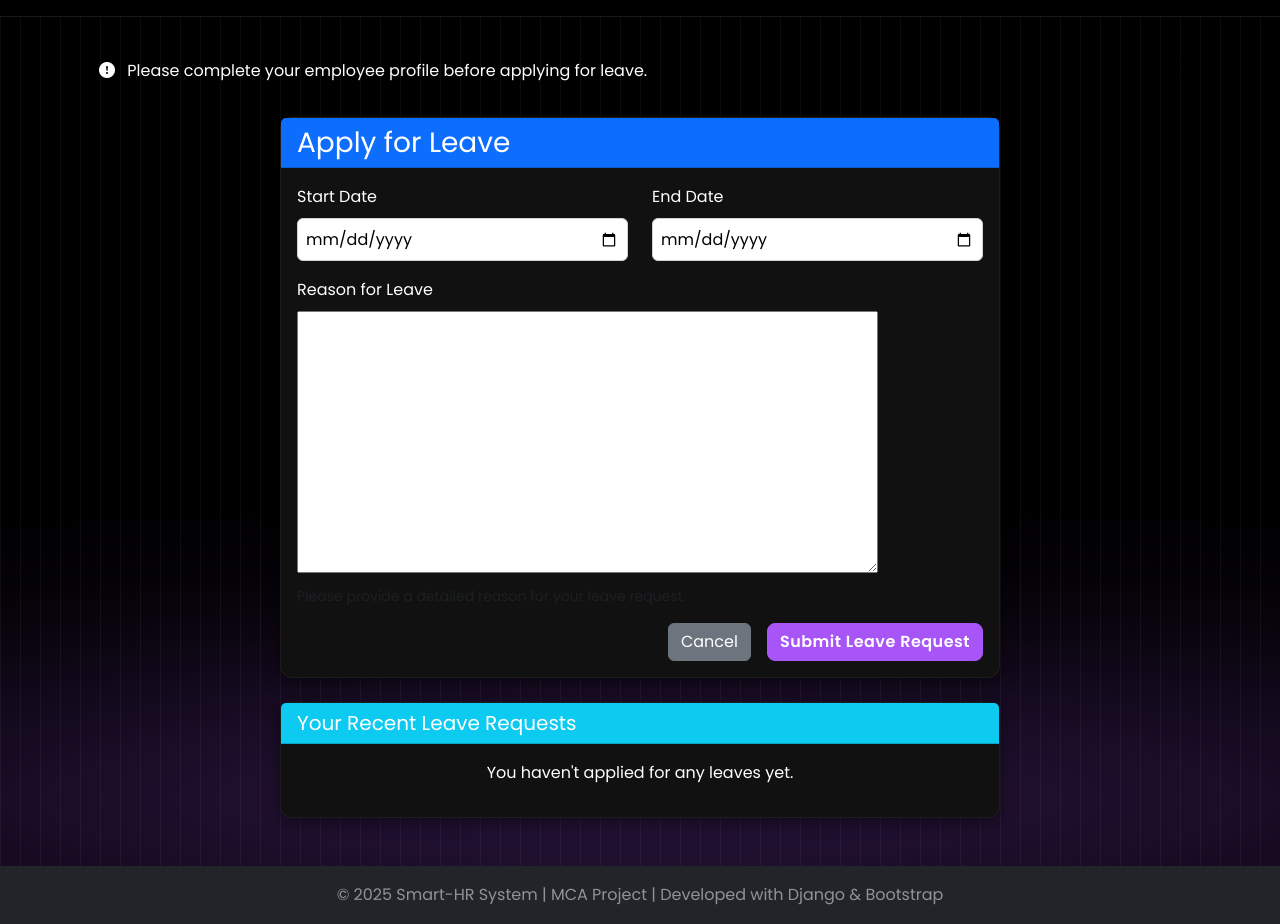
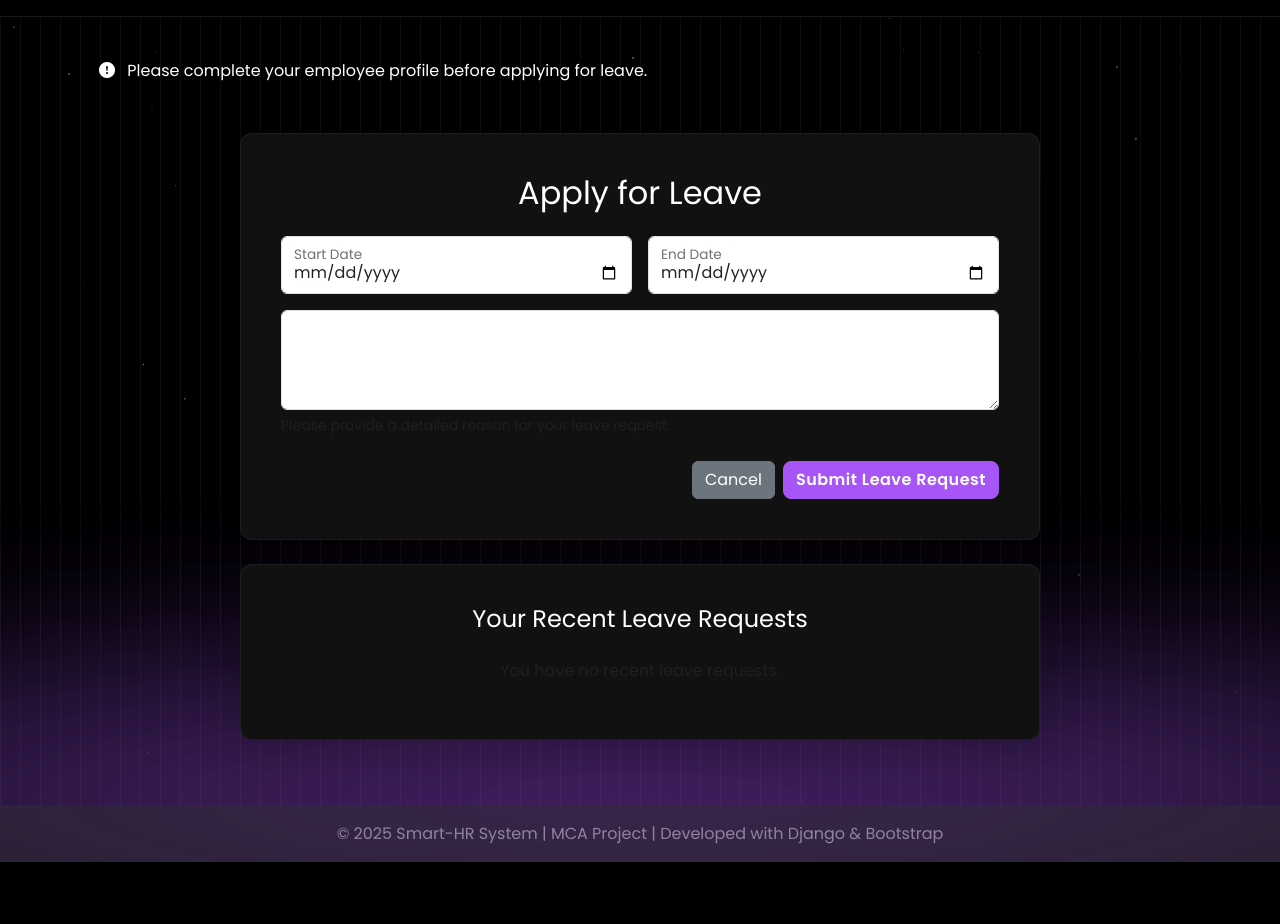
Before and after one commit to anandhu-das/smart-hr-system, a Django app: page /apply-leave/ in a window 1280 px wide. After the commit the page ends 862 px from the top, so only its background shows below. Run offline with Django 5.2, Linux system fonts and the light colour scheme; the visitor is signed in with stand-in values (Sample User, id 1); data that the repository does not hold is empty.

Commit message:
finished home page and employee page features

```diff
--- a/templates/hr_app/apply_leave.html
+++ b/templates/hr_app/apply_leave.html
@@ -1,60 +1,50 @@
 {% extends 'hr_app/base.html' %}
+{% load static %}
 
 {% block content %}
-<div class="container">
-    <div class="row justify-content-center">
-        <div class="col-md-8">
-            <div class="card">
-                <div class="card-header bg-primary text-white">
-                    <h3 class="card-title mb-0">Apply for Leave</h3>
-                </div>
+<div class="glowing-arc-bottom"></div>
+
+<div class="container d-flex flex-column justify-content-center align-items-center" style="min-height: 80vh;">
+    <div class="card p-4 shadow-lg mb-4" style="max-width: 800px; width: 100%;">
         <div class="card-body">
+            <h2 class="card-title text-center text-white mb-4">Apply for Leave</h2>
             <form method="post">
                 {% csrf_token %}
-
-                        <div class="row mb-3">
+                <div class="row g-3">
                     <div class="col-md-6">
-                                <label for="{{ form.start_date.id_for_label }}" class="form-label">Start Date</label>
-                                {{ form.start_date }}
-                                {% if form.start_date.errors %}
-                                    <div class="text-danger">{{ form.start_date.errors }}</div>
-                                {% endif %}
+                        <div class="form-floating">
+                            <input type="date" class="form-control" id="id_start_date" name="start_date" placeholder="Start Date">
+                            <label for="id_start_date">Start Date</label>
+                        </div>
                     </div>
                     <div class="col-md-6">
-                                <label for="{{ form.end_date.id_for_label }}" class="form-label">End Date</label>
-                                {{ form.end_date }}
-                                {% if form.end_date.errors %}
-                                    <div class="text-danger">{{ form.end_date.errors }}</div>
-                                {% endif %}
+                        <div class="form-floating">
+                            <input type="date" class="form-control" id="id_end_date" name="end_date" placeholder="End Date">
+                            <label for="id_end_date">End Date</label>
                         </div>
                     </div>
-
-                        <div class="mb-3">
-                            <label for="{{ form.reason.id_for_label }}" class="form-label">Reason for Leave</label>
-                            {{ form.reason }}
-                            {% if form.reason.errors %}
-                                <div class="text-danger">{{ form.reason.errors }}</div>
-                            {% endif %}
-                            <div class="form-text">Please provide a detailed reason for your leave request.</div>
                 </div>
-
-                        <div class="d-grid gap-2 d-md-flex justify-content-md-end">
-                            <a href="{% url 'employee_dashboard' %}" class="btn btn-secondary me-md-2">Cancel</a>
+                <div class="mt-3">
+                    <div class="form-floating">
+                        <textarea class="form-control" placeholder="" id="id_reason" name="reason" style="height: 100px;"></textarea>
+                        <label for="id_reason">Reason for Leave</label>
+                    </div>
+                    <div class="form-text text-muted">Please provide a detailed reason for your leave request.</div>
+                </div>
+                <div class="d-flex justify-content-end mt-4">
+                    <a href="{% url 'employee_dashboard' %}" class="btn btn-secondary me-2">Cancel</a>
                     <button type="submit" class="btn btn-primary">Submit Leave Request</button>
                 </div>
             </form>
         </div>
     </div>
 
-            <!-- Leave History Quick Preview -->
-            <div class="card mt-4">
-                <div class="card-header bg-info text-white">
-                    <h5 class="card-title mb-0">Your Recent Leave Requests</h5>
-                </div>
+    <div class="card p-4 shadow-lg" style="max-width: 800px; width: 100%;">
         <div class="card-body">
+            <h4 class="card-title text-center text-white mb-4">Your Recent Leave Requests</h4>
             {% if leave_requests %}
             <div class="table-responsive">
-                        <table class="table table-sm">
+                <table class="table table-striped table-dark">
                     <thead>
                         <tr>
                             <th>Period</th>
@@ -63,10 +53,10 @@
                         </tr>
                     </thead>
                     <tbody>
-                                {% for leave in leave_requests|slice:":3" %}
+                        {% for leave in leave_requests %}
                         <tr>
                             <td>{{ leave.start_date|date:"M d" }} - {{ leave.end_date|date:"M d" }}</td>
-                                    <td>{{ leave.reason|truncatewords:3 }}</td>
+                            <td>{{ leave.reason|truncatewords:5 }}</td>
                             <td>
                                 <span class="badge
                                     {% if leave.status == 'Approved' %}bg-success
@@ -80,41 +70,22 @@
                     </tbody>
                 </table>
             </div>
-                    <div class="text-center">
-                        <a href="{% url 'leave_history' %}" class="btn btn-outline-info btn-sm">View Full History</a>
+            <div class="text-center mt-3">
+                <a href="{% url 'leave_history' %}" class="btn btn-outline-primary">View Full History</a>
             </div>
             {% else %}
-                    <p class="text-center">You haven't applied for any leaves yet.</p>
+            <p class="text-center text-muted">You have no recent leave requests.</p>
             {% endif %}
         </div>
     </div>
 </div>
-    </div>
-</div>
-
-<style>
-    /* Custom styling for date inputs */
-    input[type="date"] {
-        padding: 0.5rem;
-        border: 1px solid #ced4da;
-        border-radius: 0.375rem;
-        width: 100%;
-    }
-
-    textarea {
-        min-height: 100px;
-        resize: vertical;
-    }
-</style>
 
 <script>
-    // Set minimum date to today for date inputs
     document.addEventListener('DOMContentLoaded', function() {
         const today = new Date().toISOString().split('T')[0];
         document.getElementById('id_start_date').min = today;
         document.getElementById('id_end_date').min = today;
 
-        // Auto-set end date to start date if empty
         const startDateField = document.getElementById('id_start_date');
         const endDateField = document.getElementById('id_end_date');
 
--- a/templates/hr_app/base.html
+++ b/templates/hr_app/base.html
@@ -30,8 +30,6 @@
             min-height: 100vh;
             position: relative;
             overflow-x: hidden;
-
-    /* Subtle vertical lines in the background */
             background-image: linear-gradient(to right, rgba(255, 255, 255, 0.05) 1px, transparent 1px);
             background-size: 20px 100%;
         }
@@ -51,6 +49,12 @@
             color: var(--text-white);
             border-radius: 12px;
             box-shadow: 0 4px 15px rgba(0,0,0,0.5);
+            transition: transform 0.3s ease-in-out, box-shadow 0.3s ease-in-out;
+        }
+
+        .card:hover {
+            transform: translateY(-5px);
+            box-shadow: 0 10px 20px rgba(0,0,0,0.4);
         }
 
         /* Button styling with bold purple */
@@ -80,7 +84,7 @@
             box-shadow: 0 4px 15px rgba(168, 85, 247, 0.4);
         }
 
-        /* New CSS for the glowing arc at the bottom */
+        /* Animated background and shape */
         .glowing-arc-bottom {
             position: fixed;
             bottom: -200px;
@@ -102,7 +106,31 @@
             100% { transform: scaleX(2.5) scaleY(1); opacity: 0.7; }
         }
 
-        /* Ensure content is above the background effects */
+        /* Particles CSS */
+        .starfield {
+            position: fixed;
+            top: 0;
+            left: 0;
+            width: 100%;
+            height: 100%;
+            z-index: -2;
+            pointer-events: none;
+        }
+
+        .starfield span {
+            position: absolute;
+            background: #fff;
+            border-radius: 50%;
+            animation: animate-star 10s linear infinite;
+            opacity: 0;
+        }
+
+        @keyframes animate-star {
+            0% { transform: scale(0); opacity: 0; }
+            50% { opacity: 1; }
+            100% { transform: scale(1.2); opacity: 0; }
+        }
+
         .container {
             position: relative;
             z-index: 1;
@@ -110,6 +138,7 @@
     </style>
 </head>
 <body>
+    <div class="starfield"></div>
     <div class="glowing-arc-bottom"></div>
 
     <nav class="navbar navbar-expand-lg navbar-dark bg-dark">
@@ -134,7 +163,7 @@
         {% endblock %}
     </div>
 
-    <footer class="bg-dark text-center text-lg-start mt-5">
+    <footer class="bg-dark text-center text-lg-start mt-5" style="background-color: #1a1a1a !important;">
         <div class="text-center p-3 text-white-50">
             © 2025 Smart-HR System | MCA Project | Developed with Django & Bootstrap
         </div>
@@ -142,5 +171,23 @@
 
     <script src="https://cdn.jsdelivr.net/npm/bootstrap@5.3.0/dist/js/bootstrap.bundle.min.js"></script>
 
+    <script>
+        // JavaScript to generate and animate the starfield particles
+        document.addEventListener('DOMContentLoaded', function() {
+            const starfield = document.querySelector('.starfield');
+            const numParticles = 100; // Number of particles
+
+            for (let i = 0; i < numParticles; i++) {
+                const particle = document.createElement('span');
+                const size = Math.random() * 2 + 1; // Particle size between 1px and 3px
+                particle.style.width = size + 'px';
+                particle.style.height = size + 'px';
+                particle.style.top = Math.random() * 100 + '%';
+                particle.style.left = Math.random() * 100 + '%';
+                particle.style.animationDelay = Math.random() * 10 + 's';
+                starfield.appendChild(particle);
+            }
+        });
+    </script>
 </body>
 </html>
--- a/templates/hr_app/home.html
+++ b/templates/hr_app/home.html
@@ -1,6 +1,9 @@
 {% extends 'hr_app/base.html' %}
+{% load static %}
 
 {% block content %}
+<div class="glowing-arc-bottom"></div>
+
 <div class="container d-flex flex-column justify-content-center align-items-center text-center" style="min-height: 80vh;">
     <div class="row align-items-center">
         <div class="col-lg-12 text-white">
```
Also changed, not shown: templates/hr_app/candidate_registration.html (added, +43 -0 lines), templates/hr_app/employee_dashboard.html (+7 -6 lines). Lines whose indentation alone changed are shown as unchanged.
